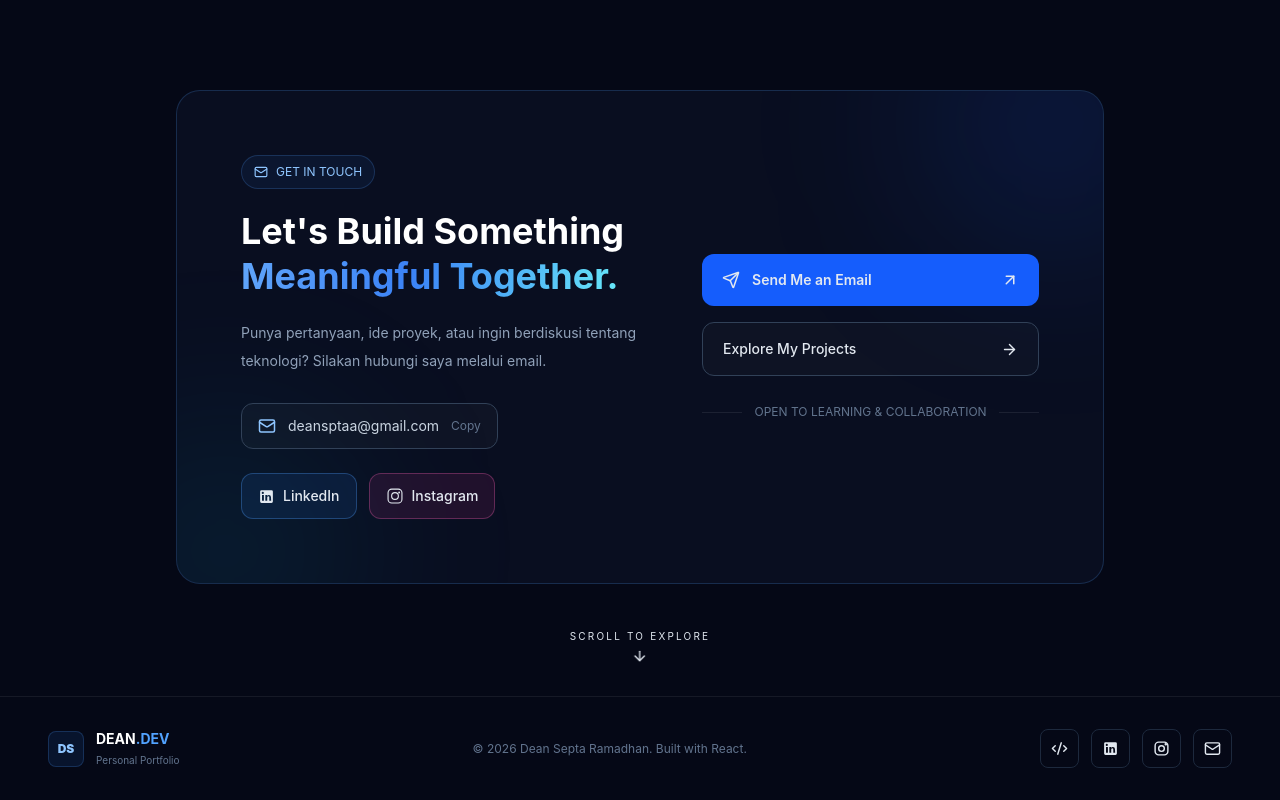
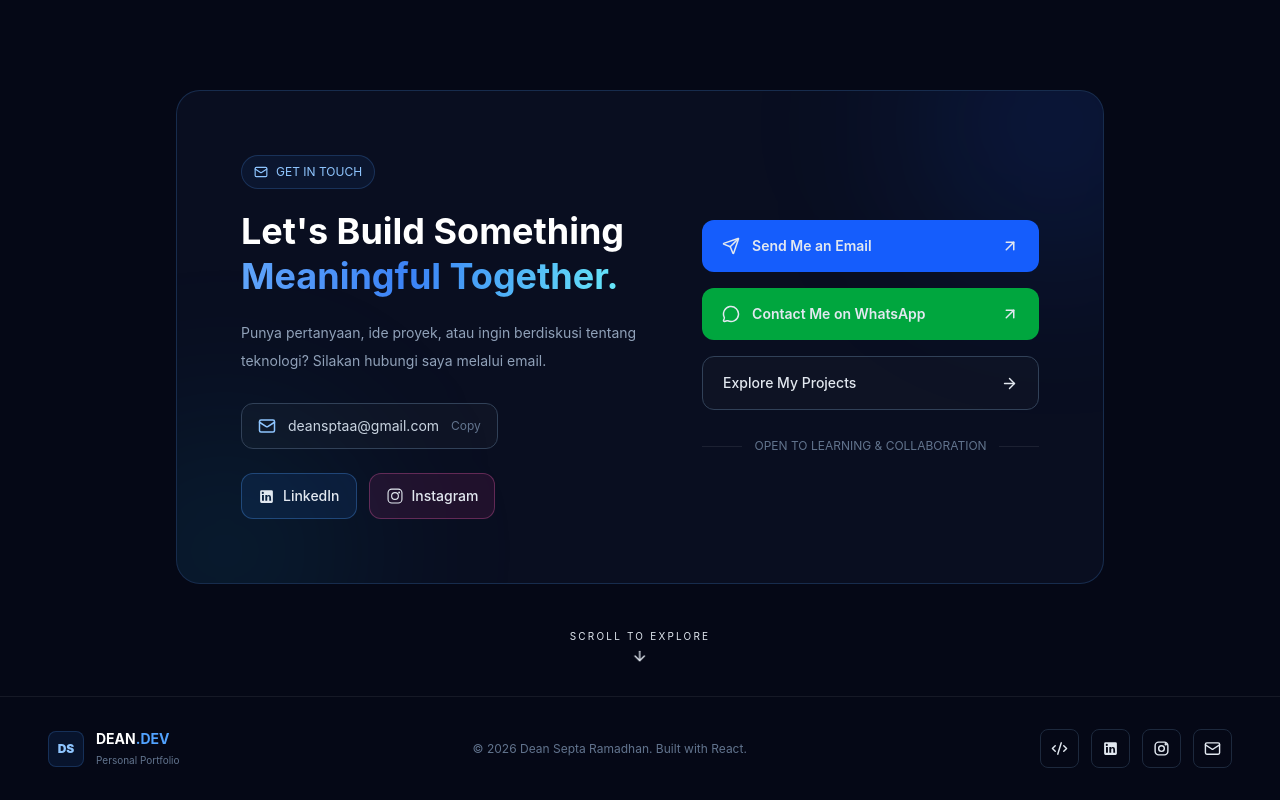
Before and after one commit to deansptaa-jpg/DeanPortfolio, a React (Vite) app: page / in a window 1280 px wide. Shown: the part 5139-5939 px from the top of the page. Built offline with nearby package versions, Linux system fonts and the light colour scheme.

Commit message:
Add WhatsApp contact button

```diff
--- a/src/App.jsx
+++ b/src/App.jsx
@@ -6,6 +6,7 @@ import {
   ArrowDown,
   ArrowRight,
   ArrowUpRight,
+  MessageCircle,
   Award,
   BriefcaseBusiness,
   Check,
@@ -924,6 +925,22 @@ function App() {
                   </a>
 
                   <a
+                    href="https://wa.me/62895379062725?text=Hello%20Dean%2C%20I%20visited%20your%20portfolio."
+                    target="_blank"
+                    rel="noopener noreferrer"
+                    className="group flex items-center justify-between rounded-xl bg-green-600 px-5 py-4 font-semibold text-white transition hover:bg-green-500"
+                  >
+                    <span className="flex items-center gap-3 text-sm">
+                      <MessageCircle size={18} /> Contact Me on WhatsApp
+                    </span>
+
+                    <ArrowUpRight
+                      size={18}
+                      className="transition group-hover:-translate-y-1 group-hover:translate-x-1"
+                    />
+                  </a>
+
+                  <a
                     href="#projects"
                     className="flex items-center justify-between rounded-xl border border-slate-700 bg-white/[0.02] px-5 py-4 text-sm font-medium text-slate-300 transition hover:border-blue-400/30 hover:text-blue-300"
                   >
```
